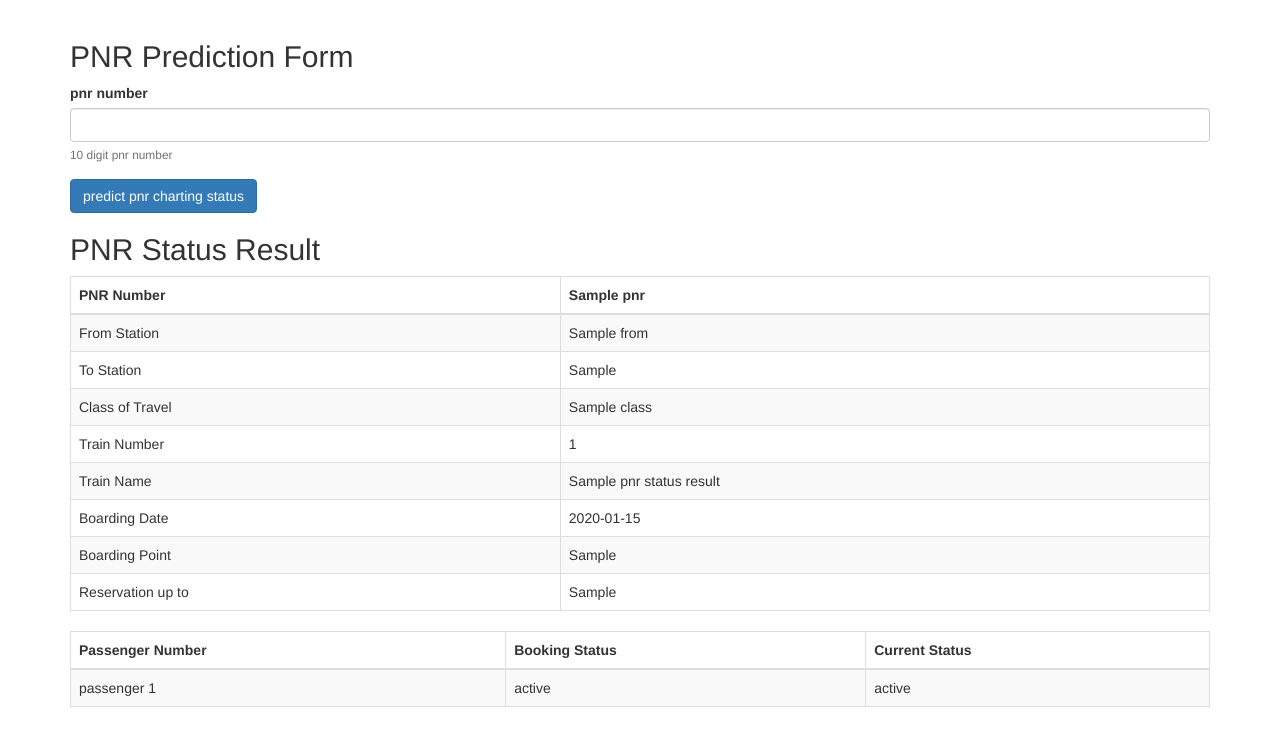
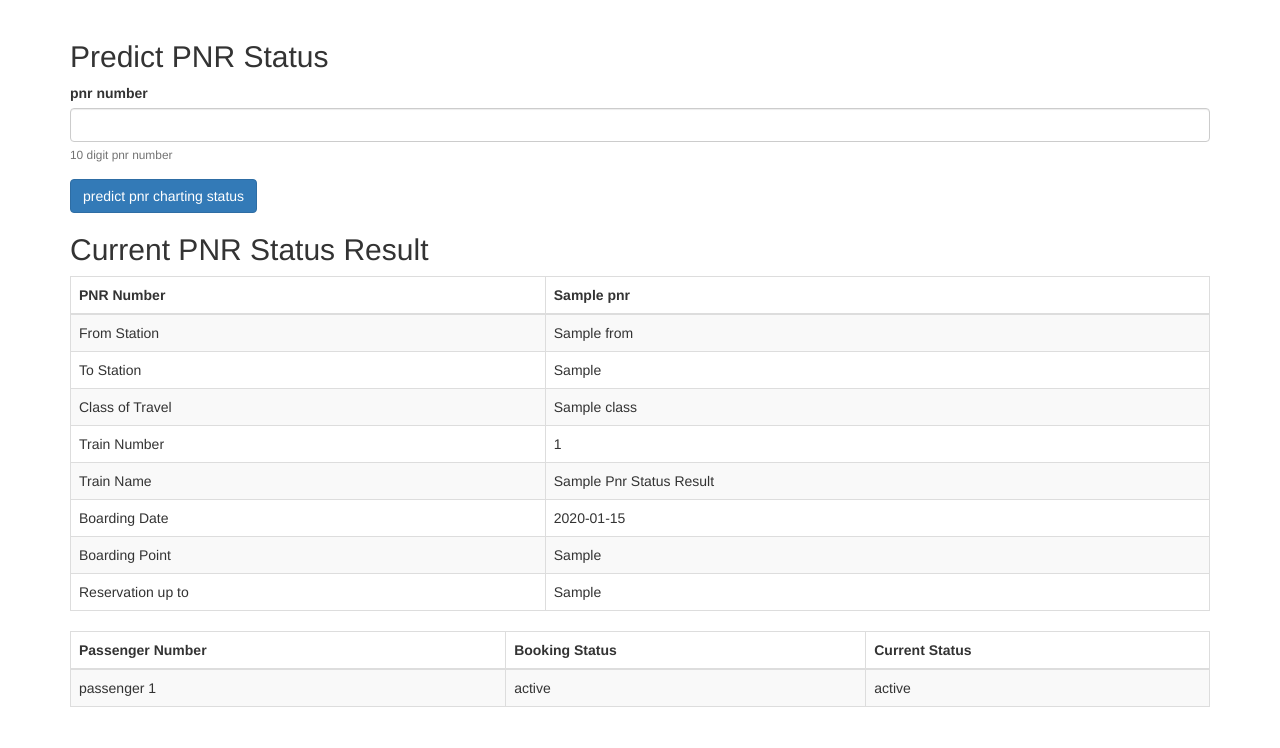
Before and after one commit to salilpa/pnrme, a Flask app: template pnrme/templates/prediction.html in a window 1280 px wide. Shown: the part 52-800 px from the top of the page. Run offline with Flask 2, Linux system fonts and the light colour scheme; the template is opened without the code that fills it: values that come from a table or form of the project are taken from there, most other values are stand-ins (such as "Sample title", 1, 10 or a date in 2020); parts of the project's set-up code (start-up, migrations or seed data) failed here and were passed over; some libraries are stand-ins or nearby versions.

Commit message:
convert all uppercase to proper case

```diff
--- a/pnrme/templates/prediction.html
+++ b/pnrme/templates/prediction.html
@@ -2,7 +2,7 @@
 {% block content %}
 <div class="container">
     <h2>
-        PNR Prediction Form
+        Predict PNR Status
     </h2>
     {% if prediction_form %}
     {{ wtf.quick_form(prediction_form, button_map={'submit_button': 'primary'}) }}
@@ -15,7 +15,7 @@
 
     {% if pnr_status_result %}
     <h2>
-        PNR Status Result
+        Current PNR Status Result
     </h2>
     {% if pnr_status_result.error %}
     <h3 class="text-danger">{{ pnr_status_result.error }}</h3>
@@ -46,7 +46,7 @@
         </tr>
         <tr>
             <td>Train Name</td>
-            <td>{{ pnr_status_result.train_name }}</td>
+            <td>{{ pnr_status_result.train_name.title() }}</td>
         </tr>
         <tr>
             <td>Boarding Date</td>
--- a/pnrme/templates/status.html
+++ b/pnrme/templates/status.html
@@ -12,7 +12,7 @@
 {% block content %}
     <div class="container">
         <h2>
-            PNR Status Check Form
+            Check PNR Status
         </h2>
         {% if status_form %}
                 {{ wtf.quick_form(status_form, button_map={'submit_button': 'primary'}) }}
@@ -21,7 +21,7 @@
 
         {% if pnr_status_result %}
             <h2>
-                PNR Status Check Result
+                Current PNR Status Result
             </h2>
             {% if pnr_status_result.error %}
                 <h3 class="text-danger">{{ pnr_status_result.error }}</h3>
@@ -52,7 +52,7 @@
                     </tr>
                     <tr>
                         <td>Train Name</td>
-                        <td>{{ pnr_status_result.train_name }}</td>
+                        <td>{{ pnr_status_result.train_name.title() }}</td>
                     </tr>
                     <tr>
                         <td>Boarding Date</td>
```
Also changed, not shown: pnrme/templates/schedule.html (+11 -7 lines).
